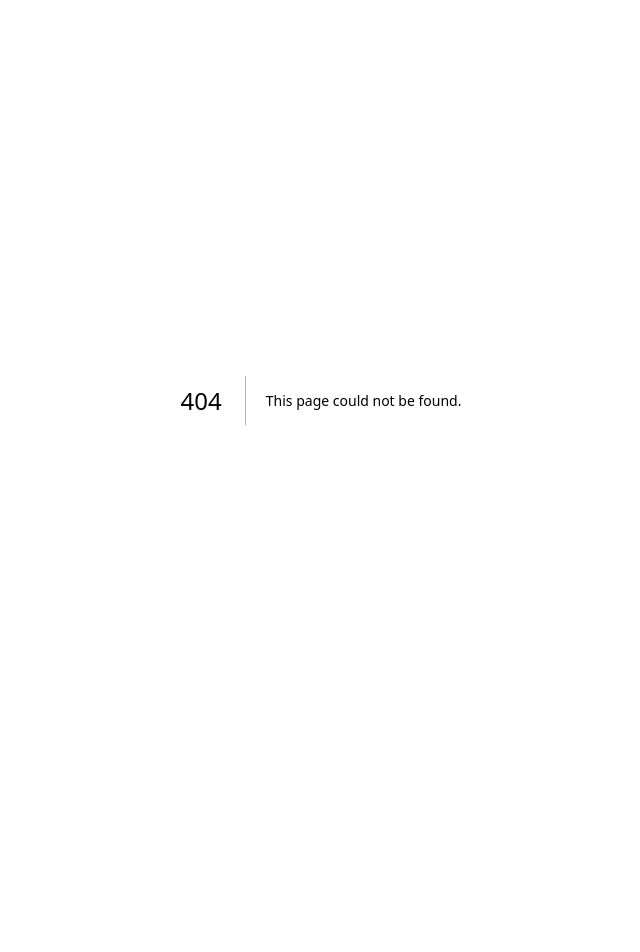
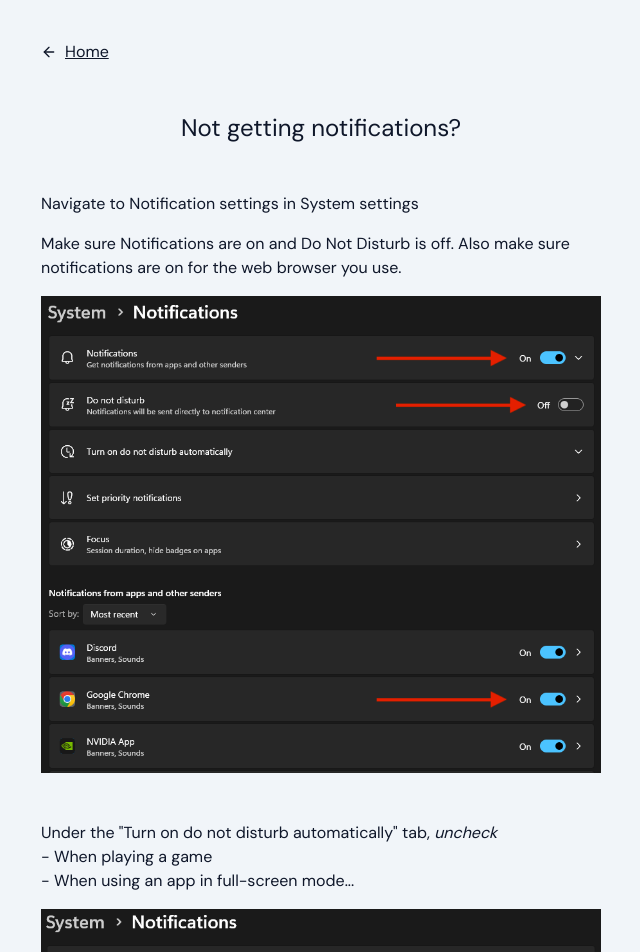
Before and after one commit to AedanG1/Palia-Scheduler, a Next.js app: page /help in a window 1280 px wide. Before the commit this address had no page. Shown: the top 952 px of the page, without its empty margins (319-959 px from the left). Before the commit the page ends 800 px from the top, so only its background shows below. Built offline with nearby package versions, Linux system fonts and the light colour scheme.

Commit message:
add instructions for enabling windows notifications

```diff
--- a/src/app/components/NotificationSettings.tsx
+++ b/src/app/components/NotificationSettings.tsx
@@ -2,21 +2,32 @@
 
 import {JSX} from "react";
 import useNotificationPermission from "../hooks/useNotificationPermission";
+import Link from "next/link";
 
 export default function NotificationSettings(): JSX.Element {
   const {permissionStatus, requestPermission} = useNotificationPermission();
 
   if (permissionStatus === "granted") {
-    return <p>Notifications enabled ✅</p>
+    return (
+      <div className="flex flex-col items-center">
+        <p>Notifications enabled ✅</p>
+        <Link href="/help"><u>Not getting notifications?</u></Link>
+      </div>
+    )
   }
 
   if (permissionStatus === "denied") {
-    return <p>❌ Notifications have been disabled. Please enable them in browser settings. ❌</p>
+    return (
+      <div className="flex flex-col items-center">
+        <p>❌ Notifications have been disabled. Please enable them in browser settings. ❌</p>
+        <Link href="/help"><u>Not getting notifications?</u></Link>
+      </div>
+    )
   }
 
   return (
     <div className="flex flex-col items-center">
-      <p className="mb-4">Please click the button below to be notified when your activities are about to start!</p>
+      <p className="mb-4">Please click the button below and allow your browser to notify when your activities are about to start!</p>
       <button
         onClick={requestPermission}
         className="hover:cursor-pointer py-2 px-4 bg-green-300 text-green-900 w-fit rounded-lg border-2"
--- /dev/null
+++ b/src/app/help/page.tsx
@@ -0,0 +1,28 @@
+import { ArrowLeft } from "lucide-react"
+import Image from "next/image"
+import Link from "next/link"
+
+export default function HelpPage() {
+  return (
+    <div className="flex flex-col gap-12 items-center py-10">
+      <Link href={"/"} className="w-140 flex flex-row items-center gap-2">
+        <ArrowLeft size={16}/>
+        <u>Home</u>
+      </Link>
+      <h1 className="text-2xl">Not getting notifications?</h1>
+      <div className="flex flex-col gap-4 w-140">
+        <p>Navigate to Notification settings in System settings</p>
+        <p>Make sure Notifications are on and Do Not Disturb is off. Also make sure notifications are on for the web browser you use.</p>
+        <Image src={"/NotificationSettings1.png"} width={871} height={742} alt="Windows 11 notification settings" />
+      </div>
+      <div className="flex flex-col gap-4 w-140">
+        <ul>
+          Under the "Turn on do not disturb automatically" tab, <em>uncheck</em>
+          <li>- When playing a game</li>
+          <li>- When using an app in full-screen mode...</li>
+        </ul>
+        <Image src={"/NotificationSettings2.png"} width={867} height={863} alt="Windows 11 notification settings with 'do not disturb automatically' tab open" />
+      </div>
+    </div>
+  )
+}
--- a/src/app/page.tsx
+++ b/src/app/page.tsx
@@ -15,6 +15,9 @@ type ModalStatus = {
   location: string;
   isOpen: boolean;
 };
+
+// TODO: Add instructions to allow notifications to sound when playing a game as well as when fullscreen apps are open
+// Also to make sure that notifications are enabled for their browser
 
 export default function Home() {
   const [schedule, setSchedule] = useState<Array<PaliaActivity>>([]);
```
Also changed, not shown: public/NotificationSettings1.png (added), public/NotificationSettings2.png (added).
